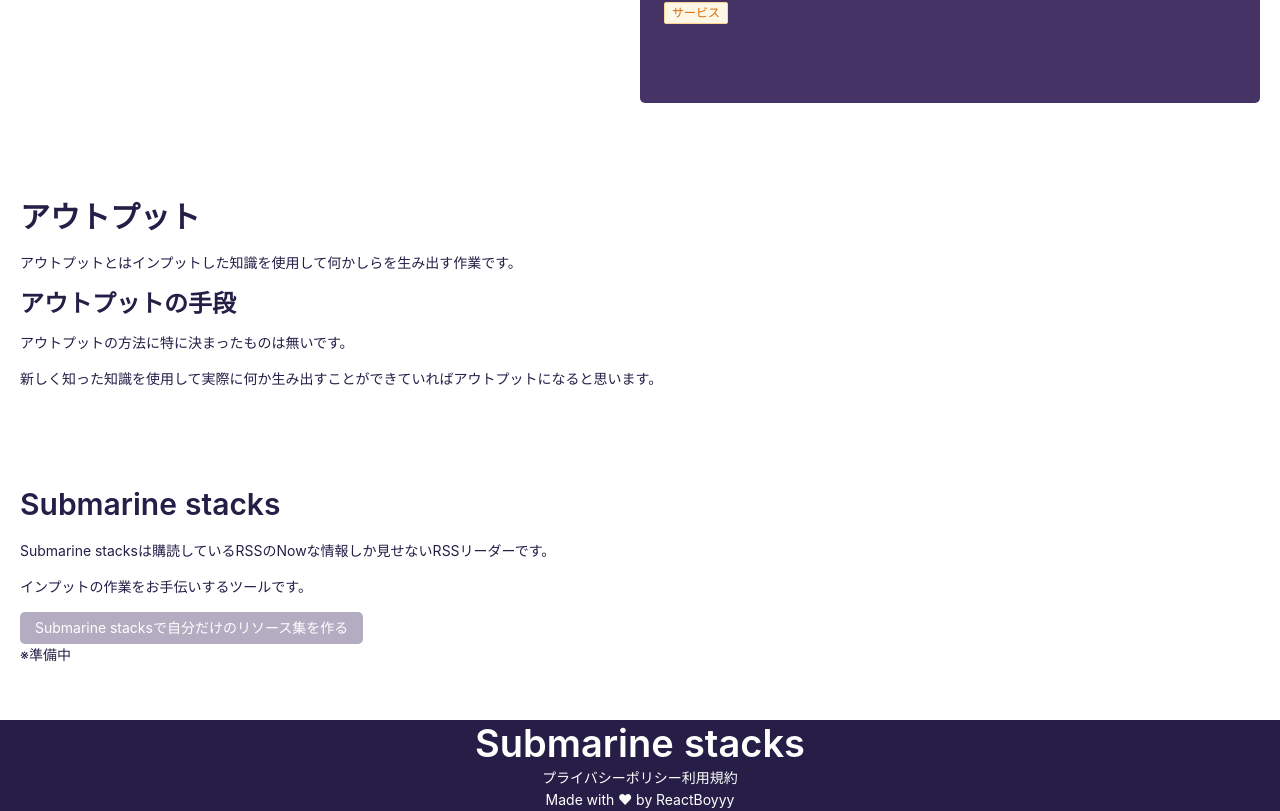
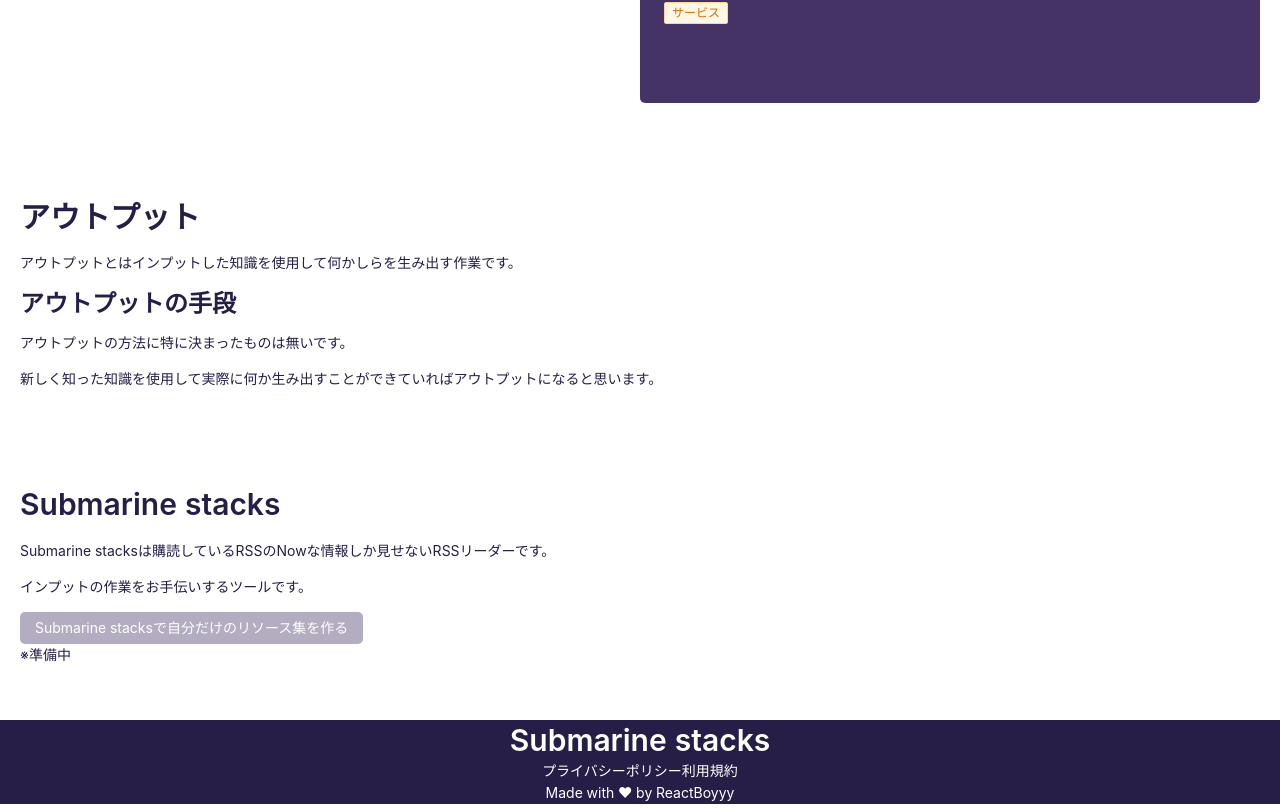
Before and after one commit to reactboy/fltngSbmrn_web, a React (Create React App) app: page /top in a window 1280 px wide. Shown: the part 2905-3716 px from the top of the page. Built offline with nearby package versions, Linux system fonts and the light colour scheme.

Commit message:
fix: fix footer style

```diff
--- a/src/styles/index.scss
+++ b/src/styles/index.scss
@@ -41,9 +41,11 @@
     .ant-layout-footer {
         background-color: $COLOR-PRIMARY;
         color: $COLOR-WHITE;
+        padding: 0 20px;
     }
     .ant-typography {
         color: inherit;
+        margin: 0;
     }
 }
 //Header
--- a/src/utils/components/Footer/index.tsx
+++ b/src/utils/components/Footer/index.tsx
@@ -11,7 +11,7 @@
             <AntdFooter>
                 <Row justify="center">
                     <Col>
-                        <Title>Submarine stacks</Title>
+                        <Title level={2}>Submarine stacks</Title>
                     </Col>
                 </Row>
                 <Row justify="center">
```
